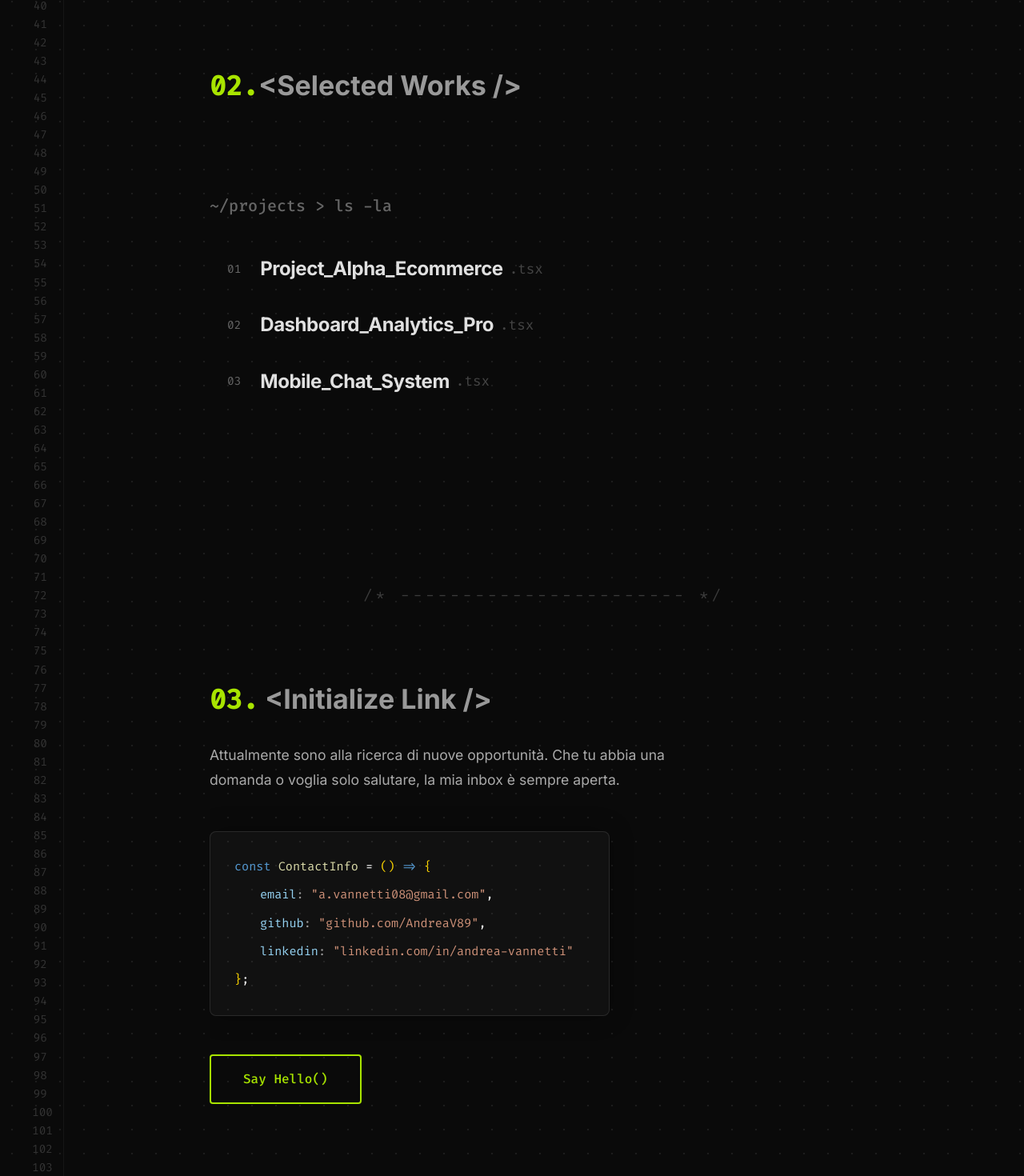
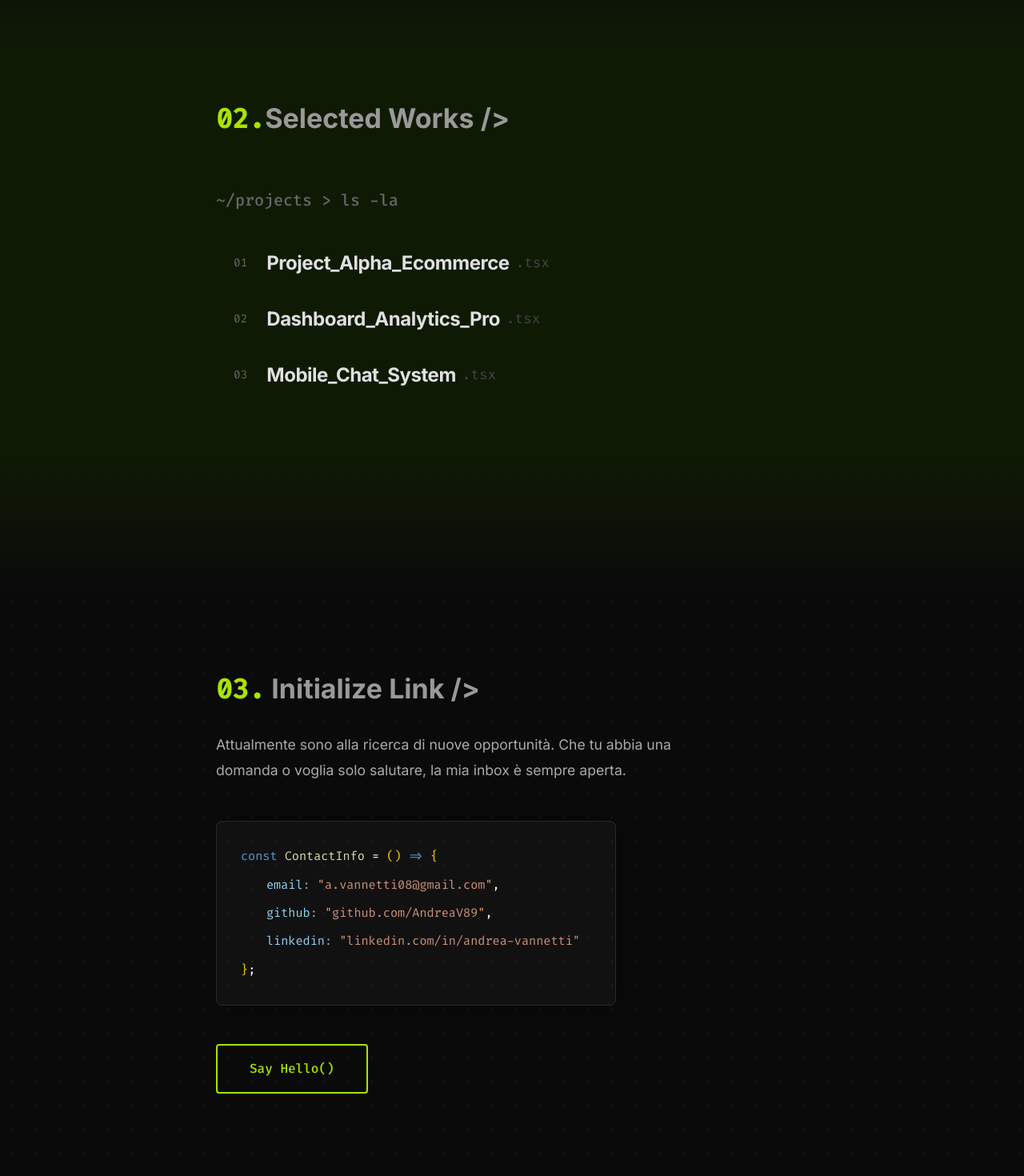
Before and after one commit to AndreaV89/Portfolio, a React (Vite) app: page / in a window 1280 px wide. Shown: the part 913-2383 px from the top of the page at 80% size. Built offline with nearby package versions, Linux system fonts and the light colour scheme.

Commit message:
modifiche layout

```diff
--- a/src/App.jsx
+++ b/src/App.jsx
@@ -11,7 +11,7 @@ import ScrollIndicator from "./components/ScrollIndicator";
 import SectionDivider from "./components/SectionDivider";
 import Footer from "./components/Footer";
 
-// Ritorna a 100vh fissi per occupare tutto lo schermo
+// Stile base
 const sectionStyle = {
   minHeight: "100vh",
   width: "100%",
@@ -27,6 +27,7 @@ function App() {
   const lenisRef = useRef(null);
 
   useEffect(() => {
+    // ... (Codice Lenis invariato) ...
     const lenis = new Lenis({
       duration: 1.2,
       easing: (t) => Math.min(1, 1.001 - Math.pow(2, -10 * t)),
@@ -35,17 +36,13 @@ function App() {
       wheelMultiplier: 1,
       syncTouch: true,
     });
-
     lenisRef.current = lenis;
-
     document.body.classList.add("lenis-active");
-
     function raf(time) {
       lenis.raf(time);
       requestAnimationFrame(raf);
     }
     requestAnimationFrame(raf);
-
     return () => {
       lenis.destroy();
       document.body.classList.remove("lenis-active");
@@ -55,9 +52,7 @@ function App() {
   const scrollToSection = (id) => {
     const element = document.getElementById(id);
     if (element && lenisRef.current) {
-      lenisRef.current.scrollTo(element, {
-        duration: 1.5,
-      });
+      lenisRef.current.scrollTo(element, { duration: 1.5 });
     }
   };
 
@@ -66,12 +61,13 @@ function App() {
       <SpotlightCursor />
 
       <Layout>
-        <Container maxWidth="md" sx={{ px: { xs: 0, md: 4 } }}>
-          {/* --- HERO SECTION --- */}
-          {/* Aggiungiamo 'snap-section' per agganciarlo se riattivi lo snap CSS */}
+        {/* HERO: Aggiungiamo pl (padding-left) su desktop per non finire sotto i numeri */}
+        <Container
+          maxWidth="md"
+          sx={{ px: { xs: 0, md: 4 }, pl: { md: "80px" } }}
+        >
           <Box className="snap-section" sx={sectionStyle}>
             <Box>
-              {/* Titolo Hero: Piccolo e tecnico */}
               <Typography
                 variant="h4"
                 sx={{
@@ -88,7 +84,7 @@ function App() {
                 >
                   01.
                 </span>
-                <span> {"<Start />"}</span>
+                <span> {"Start />"}</span>
               </Typography>
 
               <Box sx={{ mb: 2 }}>
@@ -126,7 +122,6 @@ function App() {
                 >
                   View Projects
                 </Typography>
-
                 <Typography
                   variant="subtitle1"
                   className="hover-target"
@@ -146,10 +141,24 @@ function App() {
             </Box>
             <ScrollIndicator onClick={() => scrollToSection("work")} />
           </Box>
+        </Container>
 
-          {/* --- PROGETTI --- */}
-          <Box id="work" className="snap-section" sx={sectionStyle}>
-            {/* Titolo Progetti: Grande e Bold (come piaceva a te) */}
+        {/* PROGETTI: Sfondo full width, Contenuto indentato */}
+        <Box
+          id="work"
+          sx={{
+            width: "100%", // Occupa tutto lo schermo
+            py: 30,
+            background:
+              "linear-gradient(180deg, #0a0a0a 0%, #0f1a05 20%, #0f1a05 80%, #0a0a0a 100%)",
+            position: "relative",
+          }}
+        >
+          {/* Container interno INDENTATO */}
+          <Container
+            maxWidth="md"
+            sx={{ px: { xs: 0, md: 4 }, pl: { md: "80px" } }}
+          >
             <Typography
               variant="h4"
               sx={{
@@ -166,42 +175,33 @@ function App() {
               >
                 02.
               </span>
-              {"<Selected Works />"}
+              {"Selected Works />"}
             </Typography>
             <ProjectList />
-          </Box>
+          </Container>
+        </Box>
 
-          <SectionDivider />
-
-          {/* --- CONTATTI --- */}
+        {/* CONTATTI: Indentato come la Hero */}
+        <Container
+          maxWidth="md"
+          sx={{ px: { xs: 0, md: 4 }, pl: { md: "80px" } }}
+        >
           <Box
             id="contact"
             className="snap-section"
-            sx={{
-              minHeight: "100vh",
-              width: "100%",
-              display: "flex",
-              flexDirection: "column",
-              // CAMBIAMENTO CHIAVE: Non usiamo 'center' qui!
-              // Usiamo flex-start per iniziare dall'alto
-              justifyContent: "flex-start",
-              position: "relative",
-              pt: "60px", // Padding per non attaccarsi alla sezione sopra
-            }}
+            sx={{ ...sectionStyle, justifyContent: "flex-start", pt: "100px" }}
           >
-            {/* Il titolo qui dentro è rimosso e gestito dal componente Contact.jsx stesso */}
             <Box
               sx={{
                 flexGrow: 1,
                 display: "flex",
                 flexDirection: "column",
-                justifyContent: "center", // Centra verticalmente il box contatti
+                justifyContent: "center",
                 width: "100%",
               }}
             >
               <Contact />
             </Box>
-
             <Footer />
           </Box>
         </Container>
--- a/src/components/Contact.jsx
+++ b/src/components/Contact.jsx
@@ -18,7 +18,7 @@ const Contact = () => {
         >
           03.
         </span>{" "}
-        {"<Initialize Link />"}
+        {" Initialize Link />"}
       </Typography>
 
       <Typography
--- a/src/components/Layout.jsx
+++ b/src/components/Layout.jsx
@@ -1,28 +1,20 @@
+// src/components/Layout.jsx
 import { Box, Typography } from "@mui/material";
 
-const lineNumbers = Array.from({ length: 175 }, (_, i) =>
+// Generiamo i numeri
+const lineNumbers = Array.from({ length: 200 }, (_, i) =>
   (i + 1).toString().padStart(2, "0")
 );
 
 const Layout = ({ children }) => {
   return (
-    <Box
-      sx={{
-        display: "flex",
-        minHeight: "100vh",
-        maxWidth: "1200px",
-        margin: "0 auto",
-        position: "relative",
-        zIndex: 1,
-        paddingTop: { xs: "80px", md: "10px" },
-      }}
-    >
-      {/* LOGO PLACEHOLDER (Fisso) */}
+    <Box sx={{ minHeight: "100vh" }}>
+      {/* 1. LOGO: Fisso in alto a sinistra */}
       <Box
         sx={{
           position: "fixed",
           top: { xs: "20px", md: "30px" },
-          left: { xs: "20px", md: "40px" },
+          left: { xs: "20px", md: "120px" },
           zIndex: 50,
         }}
       >
@@ -49,21 +41,27 @@ const Layout = ({ children }) => {
         </Typography>
       </Box>
 
-      {/* LA GUTTER */}
+      {/* 2. GUTTER: Ora è FIXED e fuori dal flusso */}
       <Box
         sx={{
-          display: { xs: "none", md: "block" },
-          width: "40px",
-          flexShrink: 0,
+          position: "fixed", // <--- FISSATO
+          top: 0,
+          left: 0,
+          bottom: 0, // Occupa tutta l'altezza
+          width: "60px",
+          display: { xs: "none", md: "block" }, // Nascosto su mobile
           textAlign: "right",
-          paddingRight: "20px",
+          paddingRight: "15px", // Spazio tra numero e contenuto
+          paddingTop: "100px", // Parte sotto il logo
           borderRight: "1px solid rgba(255, 255, 255, 0.05)",
           userSelect: "none",
           color: "#333",
           fontFamily: '"Fira Code", monospace',
           fontSize: "0.9rem",
           lineHeight: 1.6,
-          paddingBottom: "10px",
+          zIndex: 40, // Sopra lo sfondo, sotto il logo
+          backgroundColor: "transparent", // Trasparente così si vede lo sfondo sotto
+          overflow: "hidden", // Nasconde numeri in eccesso
         }}
       >
         {lineNumbers.map((num) => (
@@ -71,20 +69,8 @@ const Layout = ({ children }) => {
         ))}
       </Box>
 
-      {/* AREA CONTENUTO */}
-      <Box
-        sx={{
-          flexGrow: 1,
-          paddingLeft: { xs: "20px", md: "40px" },
-          paddingRight: { xs: "20px", md: "0" },
-          paddingBottom: "10px",
-          minHeight: "100vh",
-          width: "100%",
-          overflowX: "hidden",
-        }}
-      >
-        {children}
-      </Box>
+      {/* 3. AREA CONTENUTO: Nessun margine sinistro forzato qui */}
+      <Box sx={{ width: "100%" }}>{children}</Box>
     </Box>
   );
 };
--- a/src/index.css
+++ b/src/index.css
@@ -1,37 +1,26 @@
 /* src/index.css */
 @import url("https://fonts.googleapis.com/css2?family=Inter:wght@300;400;700;900&family=Fira+Code:wght@400;500&display=swap");
 
+/* Reset e Base */
+html,
+body {
+  margin: 0;
+  padding: 0;
+  background-color: #0a0a0a; /* Il nero di base */
+  color: white;
+  overflow-x: hidden; /* Evita scroll orizzontale */
+}
+
+/* Configurazioni Lenis (Manteniamo lo scroll fluido inerziale) */
 html.lenis,
 html.lenis body {
   height: auto;
 }
-
 .lenis.lenis-smooth {
   scroll-behavior: auto !important;
 }
 
-html {
-  /* Se vuoi l'effetto "slide" mantieni queste due righe, altrimenti toglile per scroll libero */
-  scroll-snap-type: y mandatory;
-  overflow-y: scroll;
-}
-
-body {
-  margin: 0;
-  padding: 0;
-  background-color: #0a0a0a;
-  color: white;
-  overflow-x: hidden;
-}
-
-.snap-section {
-  /* Se vuoi l'effetto "slide" mantieni questo blocco */
-  scroll-snap-align: start;
-  scroll-snap-stop: always;
-  height: 100vh;
-  scroll-margin-top: 0px;
-}
-
+/* Scrollbar nascosta per pulizia */
 ::-webkit-scrollbar {
   width: 0px;
   background: transparent;
```
